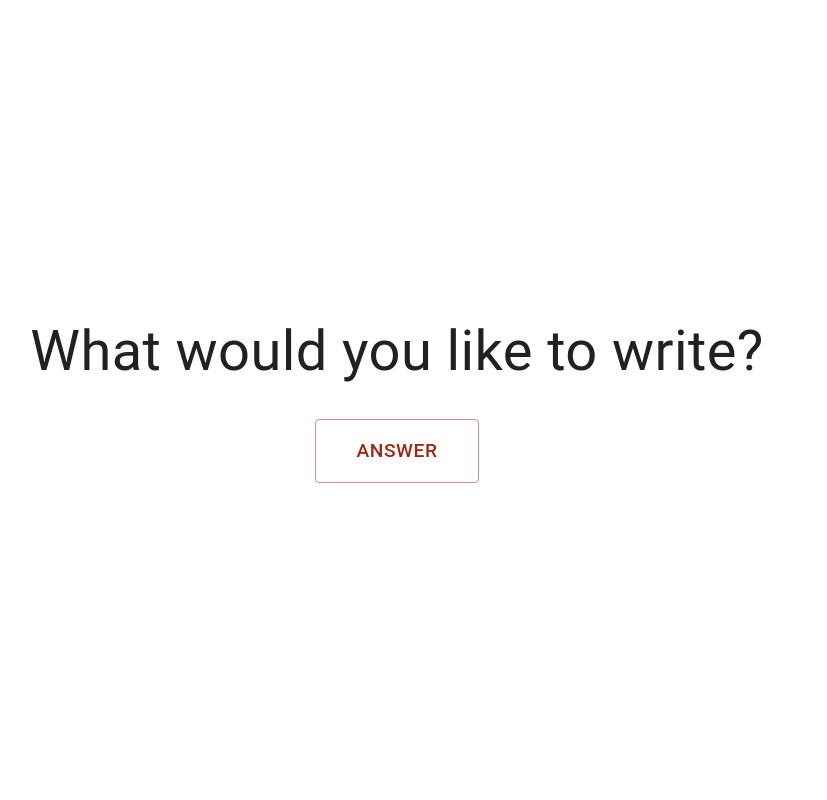
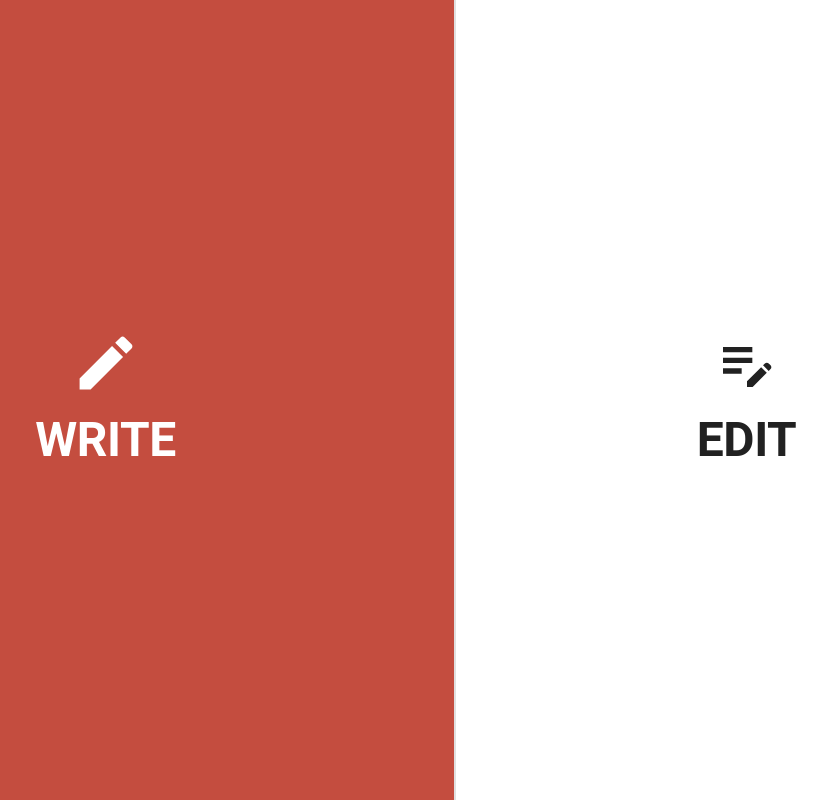
Before and after one commit to helalaou/StepWrite, a React (Create React App) app in the folder client/: page / in a window 1280 px wide. Shown: the whole page, without its empty margins (243-1070 px from the left). Built offline with nearby package versions, Linux system fonts and the light colour scheme.

Commit message:
feat: implement split landing page to navigate write/edit flows

```diff
--- a/client/package.json
+++ b/client/package.json
@@ -16,6 +16,7 @@
     "react-color": "^2.19.3",
     "react-dom": "^18.3.1",
     "react-markdown": "^9.0.1",
+    "react-router-dom": "^6.28.2",
     "react-scripts": "5.0.1",
     "web-vitals": "^2.1.4"
   },
--- a/client/src/App.js
+++ b/client/src/App.js
@@ -1,9 +1,11 @@
 import React from 'react';
+import { BrowserRouter as Router, Routes, Route } from 'react-router-dom';
+import LandingPage from './components/LandingPage';
 import ChatInterface from './components/ChatInterface';
 import TextEditor from './components/TextEditor';
 import { useChatLogic } from './hooks/useChatLogic';
 
-function App() {
+function WriteFlow() {
   const {
     conversationPlanning,
     input,
@@ -34,9 +36,7 @@ function App() {
     }
   };
 
-  return (
-    <div className="App">
-      {showEditor ? (
+  return showEditor ? (
     <TextEditor
       initialContent={finalOutput}
       onBack={handleBackToQuestions}
@@ -54,8 +54,17 @@ function App() {
       currentQuestionIndex={currentQuestionIndex}
       setCurrentQuestionIndex={setCurrentQuestionIndex}
     />
-      )}
-    </div>
+  );
+}
+
+function App() {
+  return (
+    <Router>
+      <Routes>
+        <Route path="/" element={<LandingPage />} />
+        <Route path="/write" element={<WriteFlow />} />
+      </Routes>
+    </Router>
   );
 }
 
--- /dev/null
+++ b/client/src/components/LandingPage.js
@@ -0,0 +1,115 @@
+import React from 'react';
+import { Box, Typography, Button } from '@mui/material';
+import { useNavigate } from 'react-router-dom';
+import CreateIcon from '@mui/icons-material/Create';
+import EditNoteIcon from '@mui/icons-material/EditNote';
+
+function LandingPage() {
+  const navigate = useNavigate();
+
+  const handleWriteClick = () => {
+    navigate('/write');
+  };
+
+  const handleEditClick = () => {
+    alert('Edit flow coming soon!');
+  };
+
+  return (
+    <Box sx={{
+      display: 'flex',
+      height: '100vh',
+      overflow: 'hidden',
+    }}>
+      {/* Write Section */}
+      <Box
+        sx={{
+          flex: 1,
+          display: 'flex',
+          flexDirection: 'column',
+          alignItems: 'center',
+          justifyContent: 'center',
+          bgcolor: 'background.paper',
+          transition: 'all 0.3s ease',
+          cursor: 'pointer',
+          '&:hover': {
+            flex: 1.2,
+            bgcolor: 'primary.light',
+            '& .MuiTypography-h2': {
+              color: 'white',
+            },
+            '& .MuiSvgIcon-root': {
+              transform: 'scale(1.1)',
+              color: 'white',
+            },
+          },
+        }}
+        onClick={handleWriteClick}
+      >
+        <CreateIcon sx={{
+          fontSize: '4rem',
+          mb: 2,
+          transition: 'all 0.3s ease',
+          color: 'primary.main',
+        }} />
+        <Typography
+          variant="h2"
+          sx={{
+            fontWeight: 'bold',
+            color: 'primary.main',
+            transition: 'all 0.3s ease',
+          }}
+        >
+          WRITE
+        </Typography>
+      </Box>
+
+      {/* Divider */}
+      <Box sx={{
+        width: '2px',
+        bgcolor: 'grey.300',
+        height: '100%',
+      }} />
+
+      {/* Edit Section */}
+      <Box
+        sx={{
+          flex: 1,
+          display: 'flex',
+          flexDirection: 'column',
+          alignItems: 'center',
+          justifyContent: 'center',
+          bgcolor: 'background.paper',
+          transition: 'all 0.3s ease',
+          cursor: 'pointer',
+          '&:hover': {
+            flex: 1.2,
+            bgcolor: 'grey.200',
+            '& .MuiSvgIcon-root': {
+              transform: 'scale(1.1)',
+            },
+          },
+        }}
+        onClick={handleEditClick}
+      >
+        <EditNoteIcon sx={{
+          fontSize: '4rem',
+          mb: 2,
+          transition: 'all 0.3s ease',
+          color: 'text.primary',
+        }} />
+        <Typography
+          variant="h2"
+          sx={{
+            fontWeight: 'bold',
+            color: 'text.primary',
+          }}
+        >
+          EDIT
+        </Typography>
+      </Box>
+    </Box>
+  );
+}
+
+export default LandingPage;
--- a/client/src/index.js
+++ b/client/src/index.js
@@ -10,6 +10,19 @@ const theme = createTheme({
   palette: {
     primary: {
       main: '#a12614',
+      light: '#c44d3f',
+    },
+    background: {
+      default: '#ffffff',
+      paper: '#ffffff',
+    },
+  },
+  typography: {
+    h2: {
+      fontSize: '3rem',
+      '@media (max-width:600px)': {
+        fontSize: '2.5rem',
+      },
     },
   },
 });
```
Also changed, not shown: 1 other file (tests, documents, lock files or other folders). Lines whose indentation alone changed are shown as unchanged.
